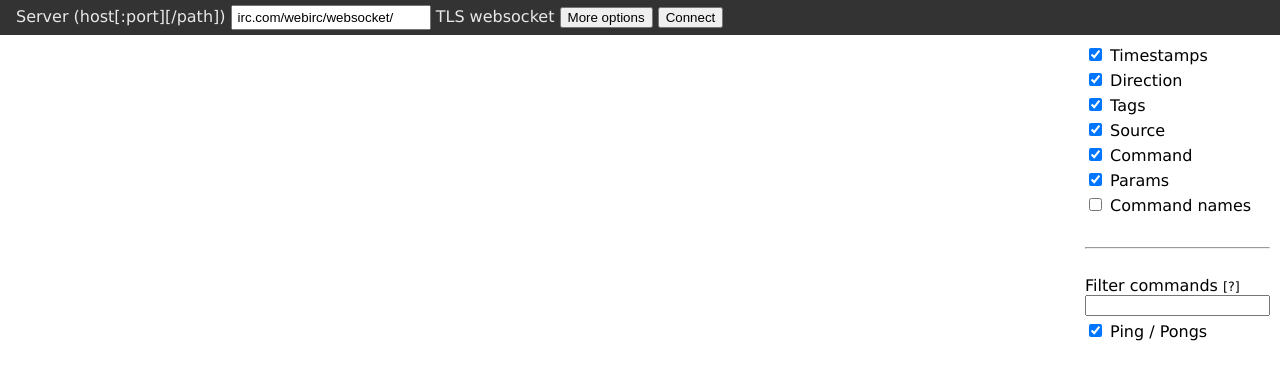
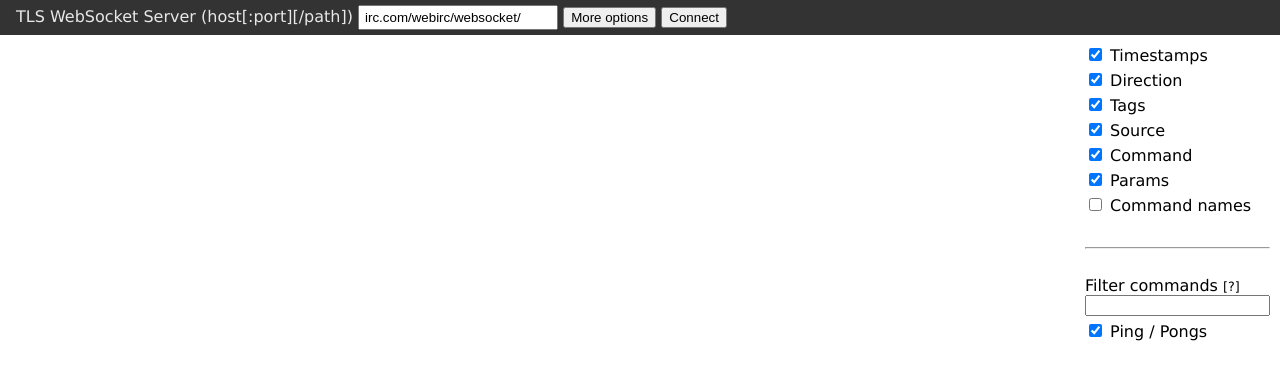
Before and after one commit to prawnsalad/irc.dev, a plain HTML site: page index.html in a window 1280 px wide. Drawn offline with Linux system fonts and the light colour scheme.

Commit message:
Minor label text changes

```diff
--- a/index.html
+++ b/index.html
@@ -81,8 +81,7 @@ a {
 <body>
     <div id="app">
     <div class="connection">
-        <label>Server (host[:port][/path]) <input v-model="connection.url"></label>
-        <span>TLS websocket</span>
+        <label>TLS WebSocket Server (host[:port][/path]) <input v-model="connection.url"></label>
         <button @click="showIrcOpts = !showIrcOpts">More options</button>
         <button @click="connectIrc">Connect</button>
         <span v-if="numConnects > 0" class="connection-state">{{ connectionStates[connection.state] }}</span>
```
